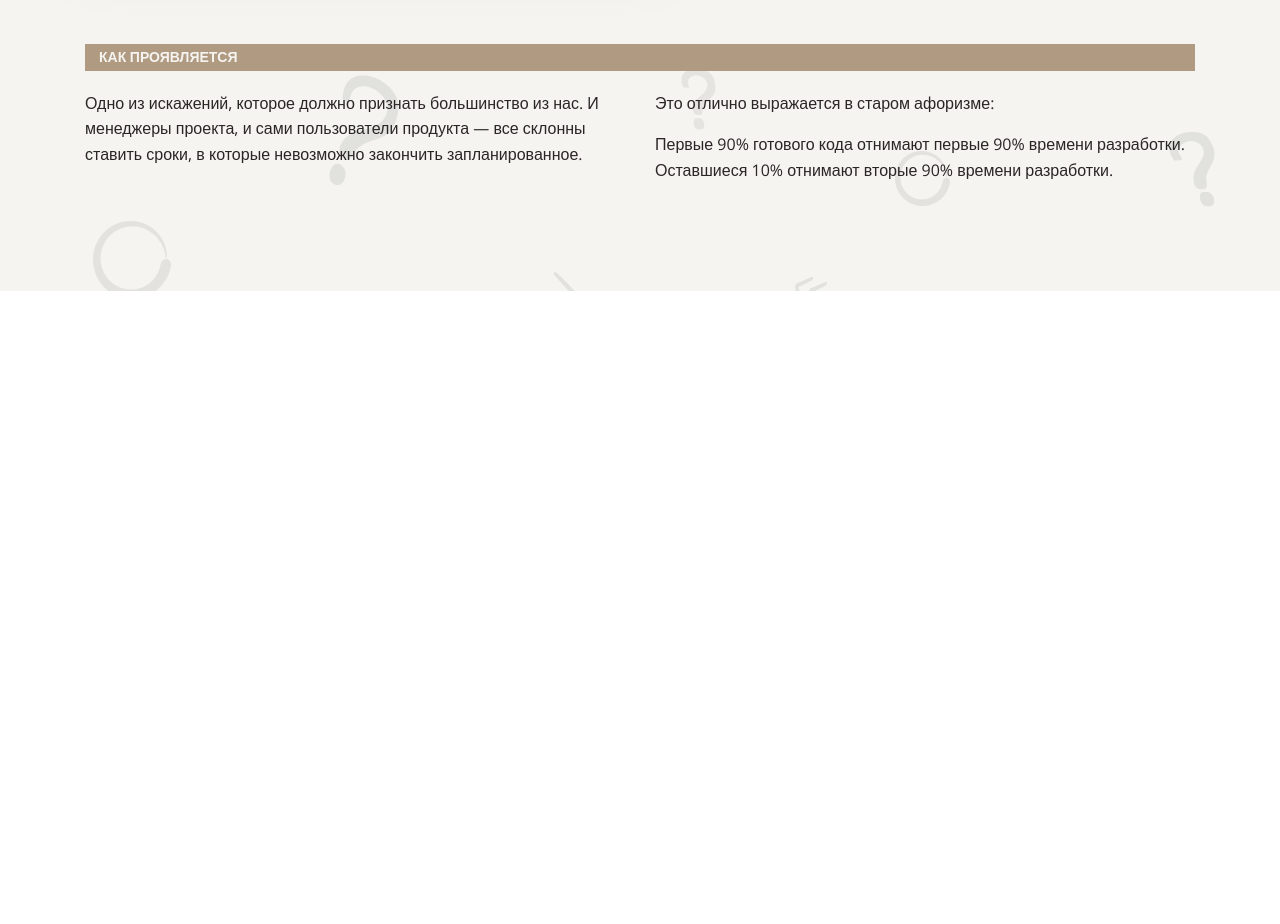
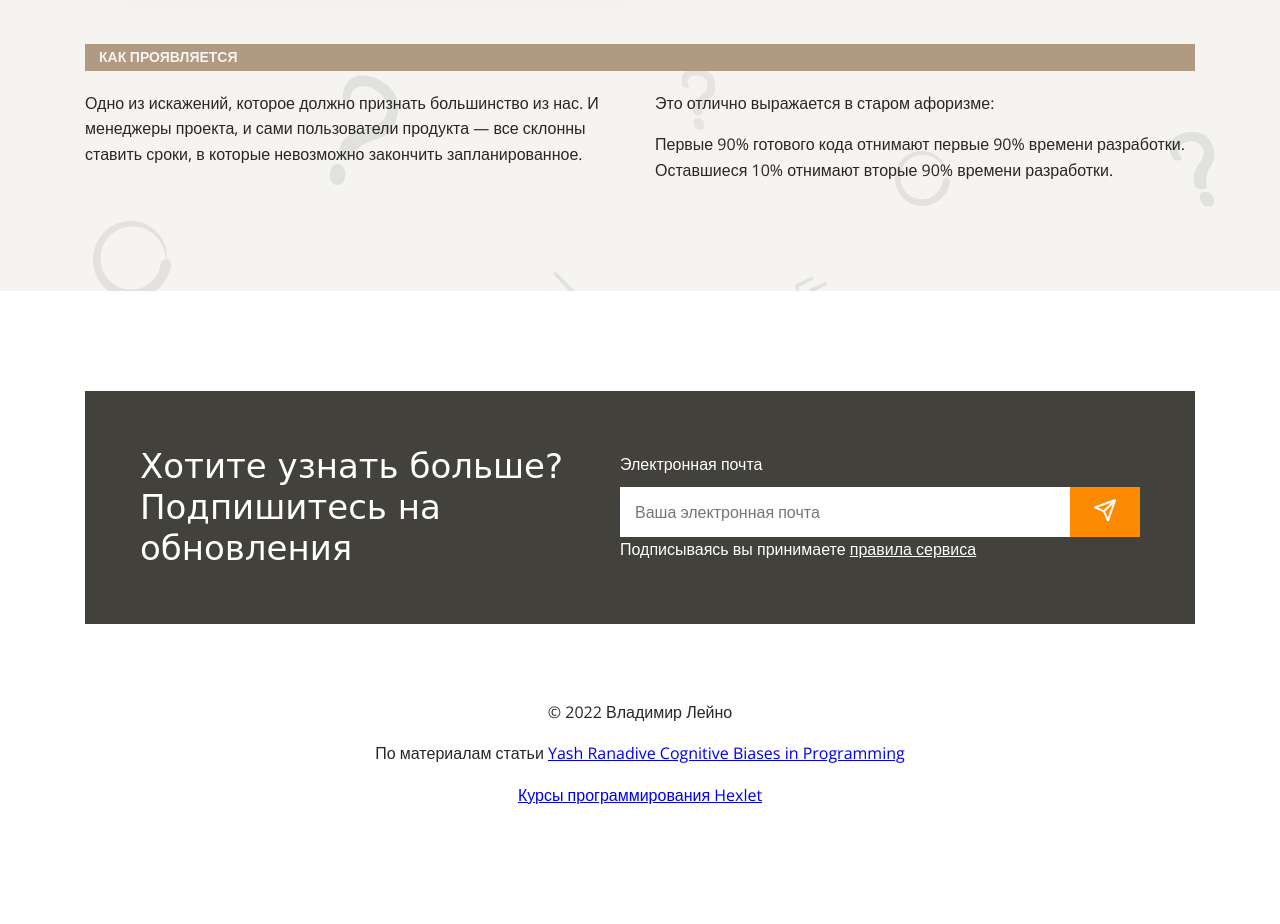
Before and after one commit to leinovladimir/layout-designer-project-lvl1, a website: page src/index.html in a window 1280 px wide. Shown: the part 6877-7801 px from the top of the page. Before the commit the page ends 7168 px from the top, so only its background shows below. Drawn offline with nearby package versions, Linux system fonts and the light colour scheme; a web font is replaced by a local one.

Commit message:
add footer and refactor .container

```diff
--- a/src/index.html
+++ b/src/index.html
@@ -9,7 +9,7 @@
 </head>
 <body>
     <header class="bg">
-        <div class="content">
+        <div class="container">
             <img src="images/main.png" alt="нарисованный персонаж с ноутбуком" srcset="">
                 <h1> <span class="orange"> Когнитивные </br> искажения</span> </br>в программировании</h1>
             <div class="two-columns">
@@ -23,14 +23,14 @@
     </header>
     <main>
         <section class="how-to">
-            <div class="content">
+            <div class="container">
             <h2>Что же это такое, </br><span class="orange">когнитивные искажения?</span></h2>
             <p>Что такое когнитивные искажения. Petrovna Channel</p>
             <iframe class="video" width="919" height="569" src="https://www.youtube.com/embed/jie9AizBqss" frameborder="0" allowfullscreen></iframe>
             </div>
         </section>
         <section id="navigation" class="nav">
-            <div class="content">
+            <div class="container">
                 <div class="card">
                     <h2>
                         <span class="orange">5 когнитивных искажений</span>
@@ -66,7 +66,7 @@
 
         </section>
         <section id="ikea-effect" class="bg">
-            <div class="content">
+            <div class="container">
                 <div class="two-rows">
                     <div class="img">
                         <img src="./images/1.png" alt="">
@@ -85,7 +85,7 @@
             </div>
         </section>
          <section id="premature-optimization" class="bg bg-dark">
-            <div class="content">
+            <div class="container">
                 <div class="two-rows">
                     <div class="img">
                         <img src="./images/2.png" alt="">
@@ -104,7 +104,7 @@
             </div>
         </section>
          <section id="distortion-of-novelty" class="bg">
-            <div class="content">
+            <div class="container">
                 <div class="two-rows">
                     <div class="img">
                         <img src="./images/3.png" alt="">
@@ -123,7 +123,7 @@
             </div>
         </section>
          <section id="hyperbolic-depreciation" class="bg bg-dark">
-            <div class="content">
+            <div class="container">
                 <div class="two-rows">
                     <div class="img">
                         <img src="./images/4.png" alt="">
@@ -142,7 +142,7 @@
             </div>
         </section>
          <section id="errors-in-planning" class="bg">
-            <div class="content">
+            <div class="container">
                 <div class="two-rows">
                     <div class="img">
                         <img src="./images/5.png" alt="">
@@ -163,6 +163,24 @@
         </section>
     </main>
     <footer>
+        <div class="container">
+            <div class="form-box">
+            <h2>Хотите узнать больше? </br>Подпишитесь на обновления</h2>
+            <form>
+                <label for="email">Электронная почта</label>
+                <div class="component">
+                <input type="email" name="email" id="email" placeholder="Ваша электронная почта">
+                <button id='email-sent' type="submit"></button>
+                </div>
+                <div>Подписываясь вы принимаете <a href="http://#"> правила сервиса</a></div>
+            </form>
+            </div>
+            <div class="text-center">
+            <p>© 2022 Владимир Лейно</p>
+            <p>По материалам статьи <a href="http://">Yash Ranadive Cognitive Biases in Programming</a></p>
+            <p><a href="http://hexlet.io">Курсы программирования Hexlet</a></p>
+            </div>
+        </div>
     </footer>
 </body>
 </html>
--- a/src/styles/style.css
+++ b/src/styles/style.css
@@ -42,7 +42,7 @@ h3 {
     font-size: 34px;
 }
 
-.content {
+.container {
   width: 1110px;
   margin: 0 auto;
   padding-top: 100px;
@@ -131,7 +131,7 @@ header p ~ a {
 }
 
 /* HOW-TO */
-.how-to > .content {
+.how-to > .container {
     text-align: center;
     padding-bottom: 0;
 }
@@ -157,7 +157,7 @@ iframe.video {
   background-color: var(--primary-dark);
 }
 
-.nav > .content {
+.nav > .container {
   padding-top: 200px;
   display: flex;
   flex-direction: row;
@@ -268,3 +268,67 @@ section .plank {
   background-color: var(--white);
   color: var(--bown);
 }
+
+.form-box {
+  background-color: var(--primary-dark);
+  color: var(--white);
+  display: flex;
+}
+
+.form-box a { color: var(--white); }
+
+
+footer h2 {
+  font-size: 34px;
+  padding: 55px;
+  box-sizing: content-box;
+  width: 425px;
+}
+
+footer .text-center {
+  text-align: center;
+  margin-top: 76px;
+}
+
+footer form {
+    display: flex;
+    flex-direction: column;
+    flex-grow: 1;
+    padding-right: 55px;
+    justify-content: center;
+}
+
+
+form .component {
+  display: flex;
+  margin-top: 9px;
+}
+
+form input {
+  box-sizing: border-box;
+  height: 50px;
+  flex-grow: 1;
+  padding: 15px;
+  border: 0;
+  border-radius: 0;
+}
+
+footer button {
+  position: relative;
+  border: 0;
+  cursor: pointer;
+  width: 70px;
+  background-color: var(--primary);
+  height: 50px;
+  border-radius: 0;
+}
+
+button::after {
+  position: absolute;
+  content: url('../images/send.svg');
+  transform: translateY(-50%) translateX(-50%);
+}
+
+footer button:hover {
+  background-color: var(--primary-hover);
+}
```
